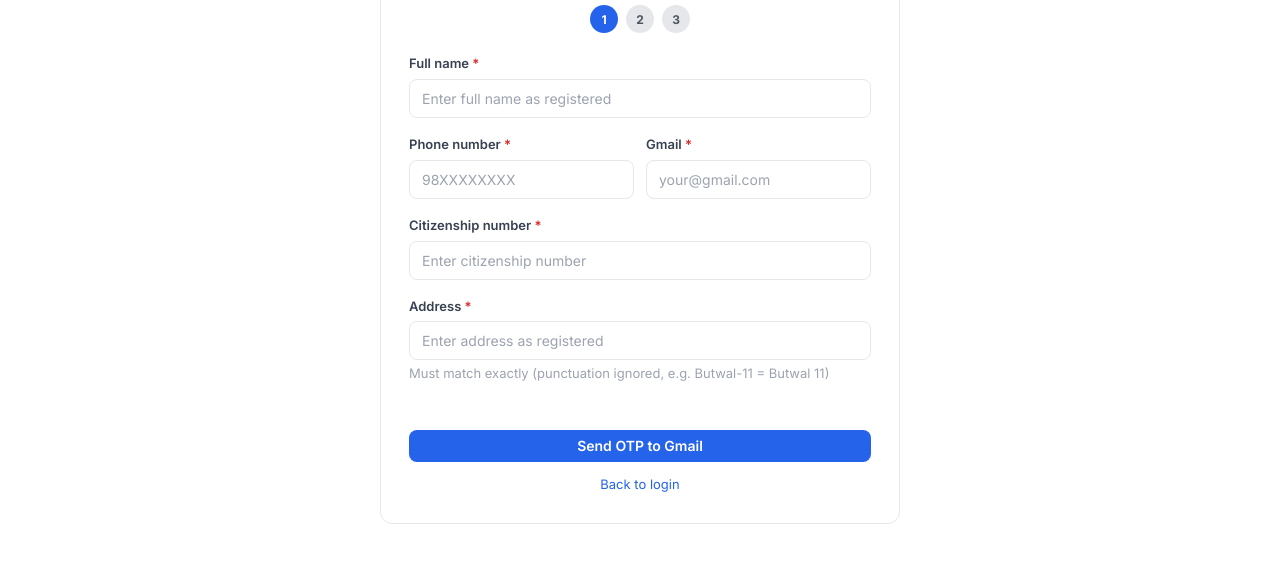
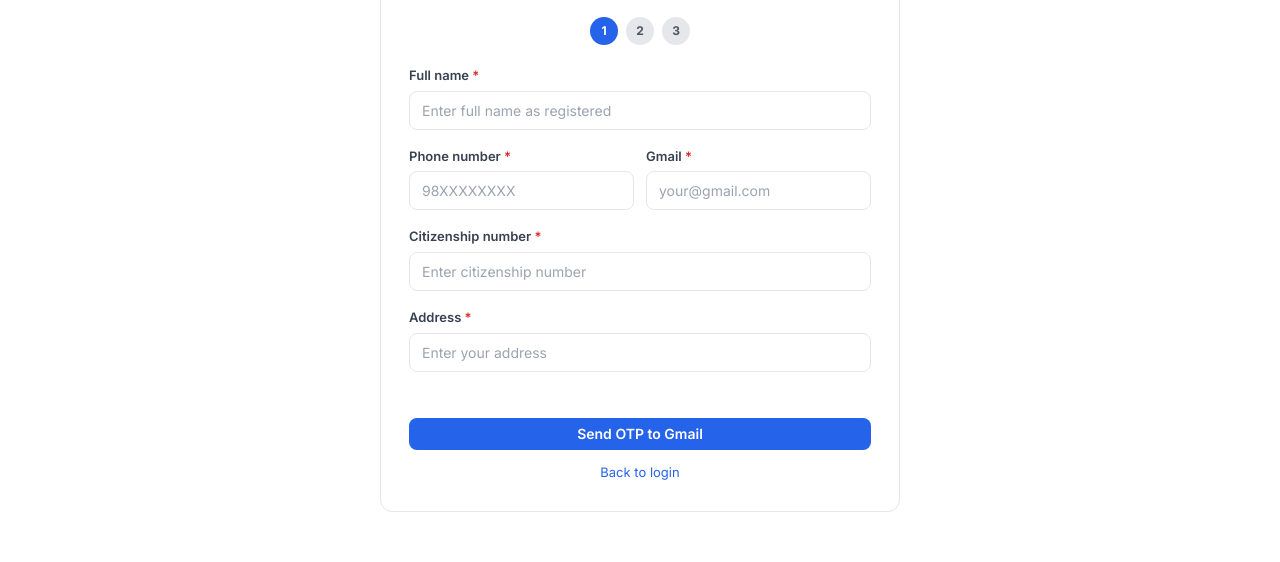
Before and after one commit to Nirojgyawali123/TrustMed, a website built with Vite: page frontend/src/pages/forgot.html in a window 1280 px wide. Shown: the part 244-806 px from the top of the page. Built offline with nearby package versions, Linux system fonts and the light colour scheme; no server answers.

Commit message:
fix: forgot password address placeholder and remove filler hint
Placeholder Enter address as registered -> Enter your address and remove
hint Must match exactly (punctuation ignored, e.g. Butwal-11 = Butwal 11)
at frontend/src/pages/forgot.html:65 as requested; normalization already
handled by backend _normalize_address, UI explainer not needed.

```diff
--- a/frontend/src/pages/forgot.html
+++ b/frontend/src/pages/forgot.html
@@ -62,8 +62,7 @@
       </div>
       <div class="field">
         <label>Address <span class="required">*</span></label>
-        <input type="text" id="fpAddr" placeholder="Enter address as registered">
-        <div class="hint" style="margin-top:4px;">Must match exactly (punctuation ignored, e.g. Butwal-11 = Butwal 11)</div>
+        <input type="text" id="fpAddr" placeholder="Enter your address">
       </div>
       <div id="fpStatus1" class="hint" style="margin-bottom:12px;text-align:center;min-height:18px;"></div>
       <button type="button" class="btn btn-primary btn-block" id="fpBtn1">Send OTP to Gmail</button>
```
